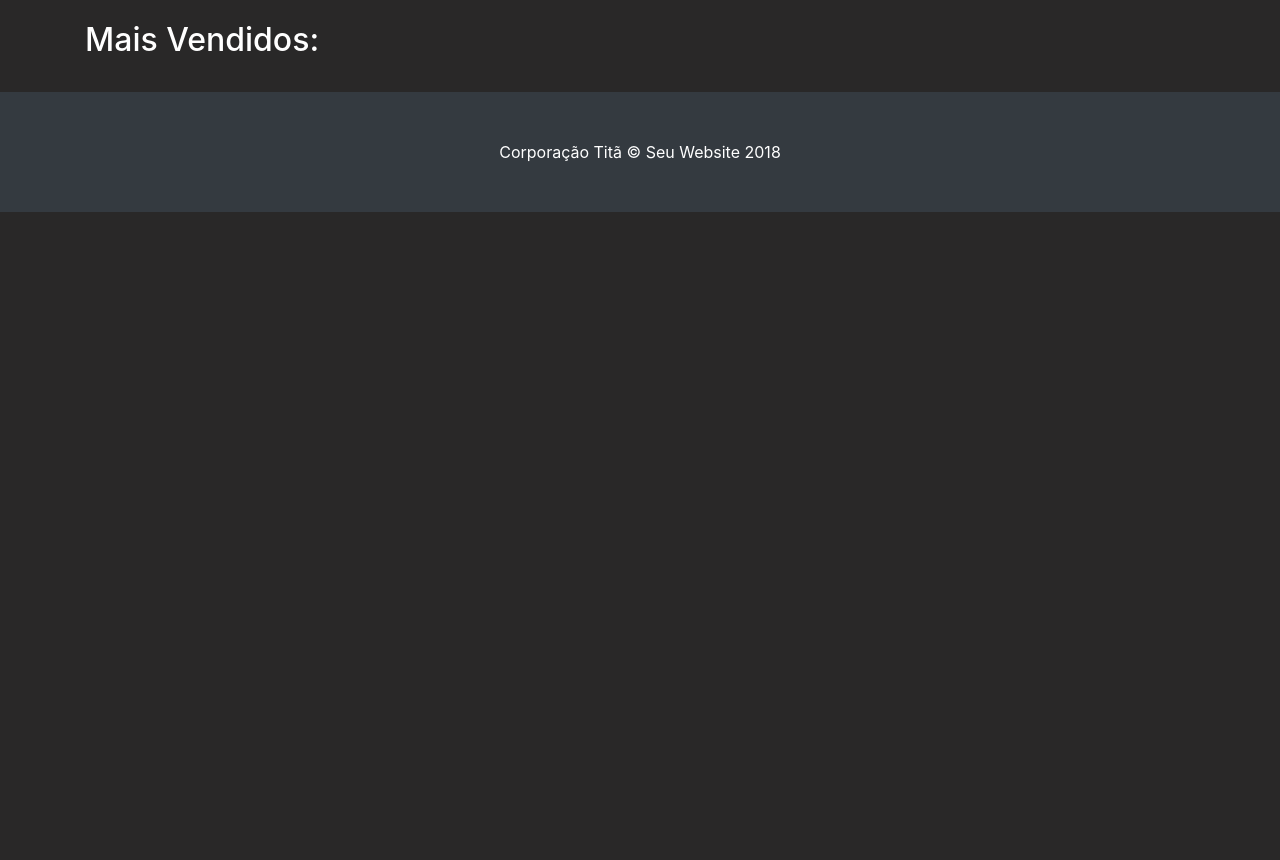
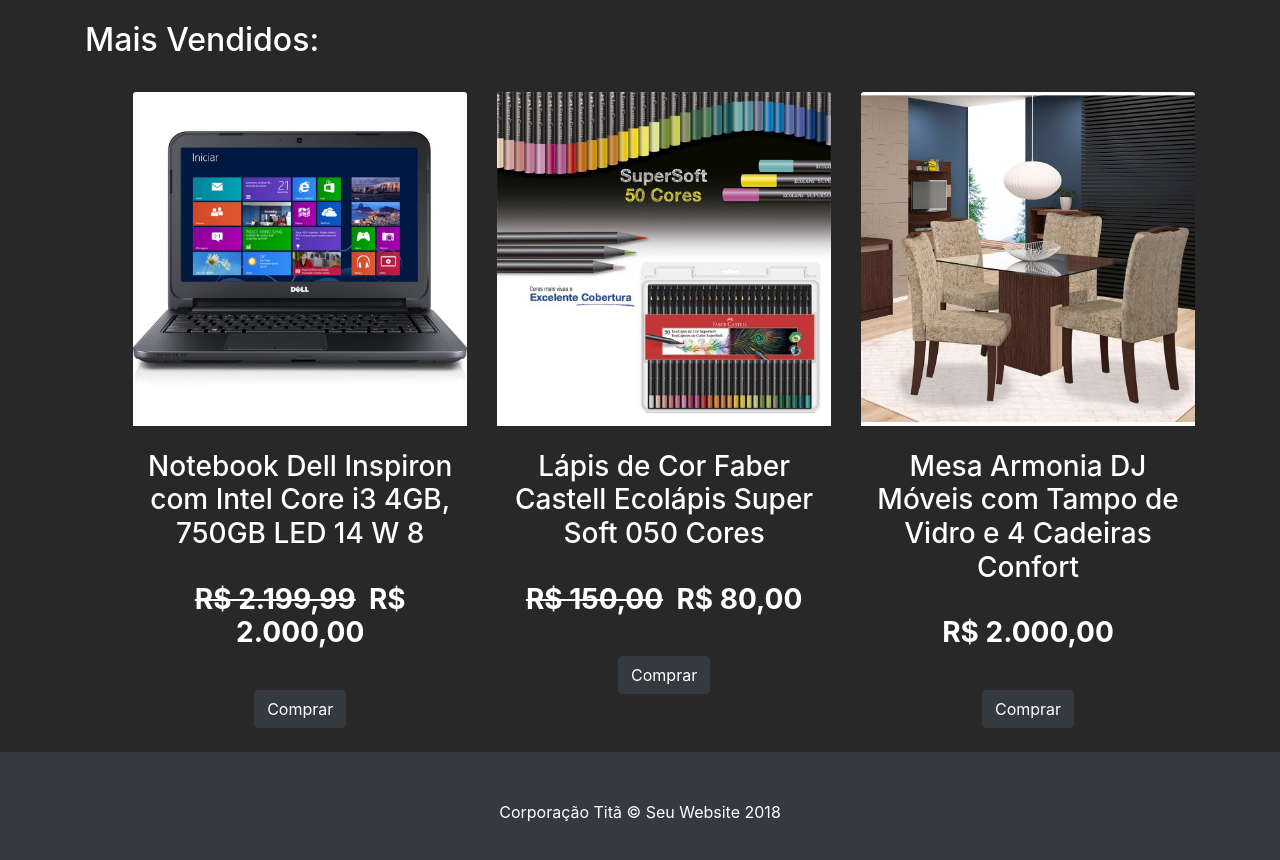
Before and after one commit to AriBarros/Tit-, a plain HTML site: page index.html in a window 1280 px wide. Shown: the part 1700-2560 px from the top of the page. Before the commit the page ends 1912 px from the top, so only its background shows below. Drawn offline with nearby package versions, Linux system fonts and the light colour scheme; files whose address does not match are found by name.

Commit message:
Adição de sessao dos mais vendidos

```diff
--- a/index.html
+++ b/index.html
@@ -230,9 +230,48 @@
         <br>
         <div>
             <h2>Mais Vendidos:</h2>
+            <br>
+            <div class="row" style="margin-left:3%;text-align: center;">
+
+            <div class="col-sm-4">
+  <img class="card-img-top" src="img/informatica/item1.jpg" alt="Card image">
+                <br>
+                <br>
+    <h3><p class="card-text">Notebook Dell Inspiron com Intel Core i3 4GB, 750GB LED 14 W 8</p></h3>
+                <br>
+                <h3><p><b><del>R$ 2.199,99</del>&nbsp;&nbsp;R$ 2.000,00</b></p></h3>
+                <br>
+    <a href="#" class="btn btn-dark">Comprar</a>
+                </div>
+
+            <div class="col-sm-4">
+  <img class="card-img-top" src="img/papelaria/item3.jpg" alt="Card image">
+                <br>
+                <br>
+        <h3><p class="card-text">Lápis de Cor Faber Castell Ecolápis Super Soft 050 Cores</p></h3>
+                <br>
+                <h3><p><b><del>R$ 150,00</del>&nbsp;&nbsp;R$ 80,00</b></p></h3>
+        <br>
+    <a href="#" class="btn btn-dark">Comprar</a>
+        </div>
+
+        <div class="col-sm-4">
+  <img class="card-img-top" src="img/cozinha/item1.jpg" alt="Card image">
+            <br>
+            <br>
+            <h3><p class="card-text">Mesa Armonia DJ Móveis com Tampo de Vidro e 4 Cadeiras Confort</p></h3>
+            <br>
+            <h3><p><b>R$ 2.000,00</b></p></h3>
+        <br>
+    <a href="#" class="btn btn-dark">Comprar</a>
+
+
         </div>
 
 
+          </div>
+
+     </div>
 
     </div>
 
```
